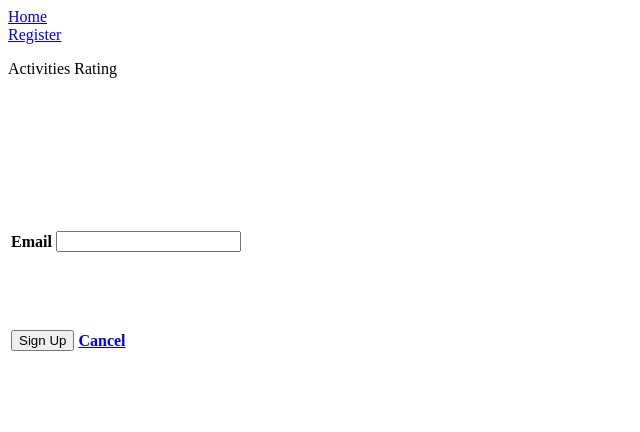
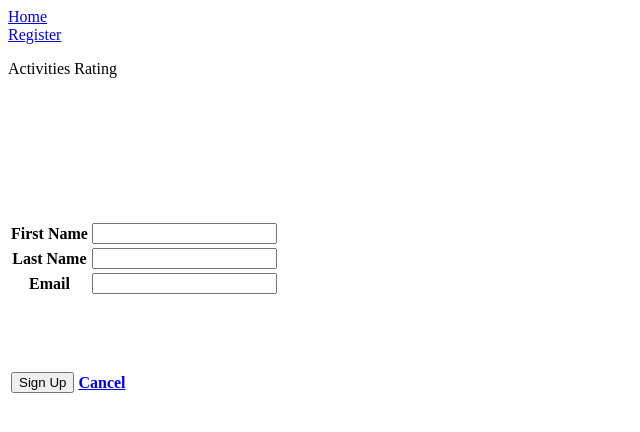
Before and after one commit to yasir-satti/activityDiary, a Flask app: template application/templates/register.html in a window 1280 px wide. Shown: the top 432 px of the page, without its empty margins (0-640 px from the left). Run offline with Flask 2, Linux system fonts and the light colour scheme; the template is opened without the code that fills it: values that come from a table or form of the project are taken from there, others are empty.

Commit message:
added form: regsitration & login

```diff
--- a/application/templates/register.html
+++ b/application/templates/register.html
@@ -7,11 +7,11 @@
             <table>
                 <thead>
                     <tr>
-                        <th>{{ form.firstName.label }}</th>
-                        <th>{{ form.firstName }}</th>
-                        {% if form.firstName.errors %}
+                        <th>{{ form.first_name.label }}</th>
+                        <th>{{ form.first_name }}</th>
+                        {% if form.first_name.errors %}
                             <div class="error">
-                                {% for error in form.firstName.errors %}
+                                {% for error in form.first_name.errors %}
                                     <span>{{ error }}</span>
                                 {% endfor %}
                             </div>
@@ -21,11 +21,11 @@
                     <br>
                     <br>
                     <tr>
-                        <th>{{ form.lastName.label }}</th>
-                        <th>{{ form.lastName }}</th>
-                        {% if form.lastName.errors %}
+                        <th>{{ form.last_name.label }}</th>
+                        <th>{{ form.last_name }}</th>
+                        {% if form.last_name.errors %}
                             <div class="error">
-                                {% for error in form.lastName.errors %}
+                                {% for error in form.last_name.errors %}
                                     <span>{{ error }}</span>
                                 {% endfor %}
                             </div>
```
